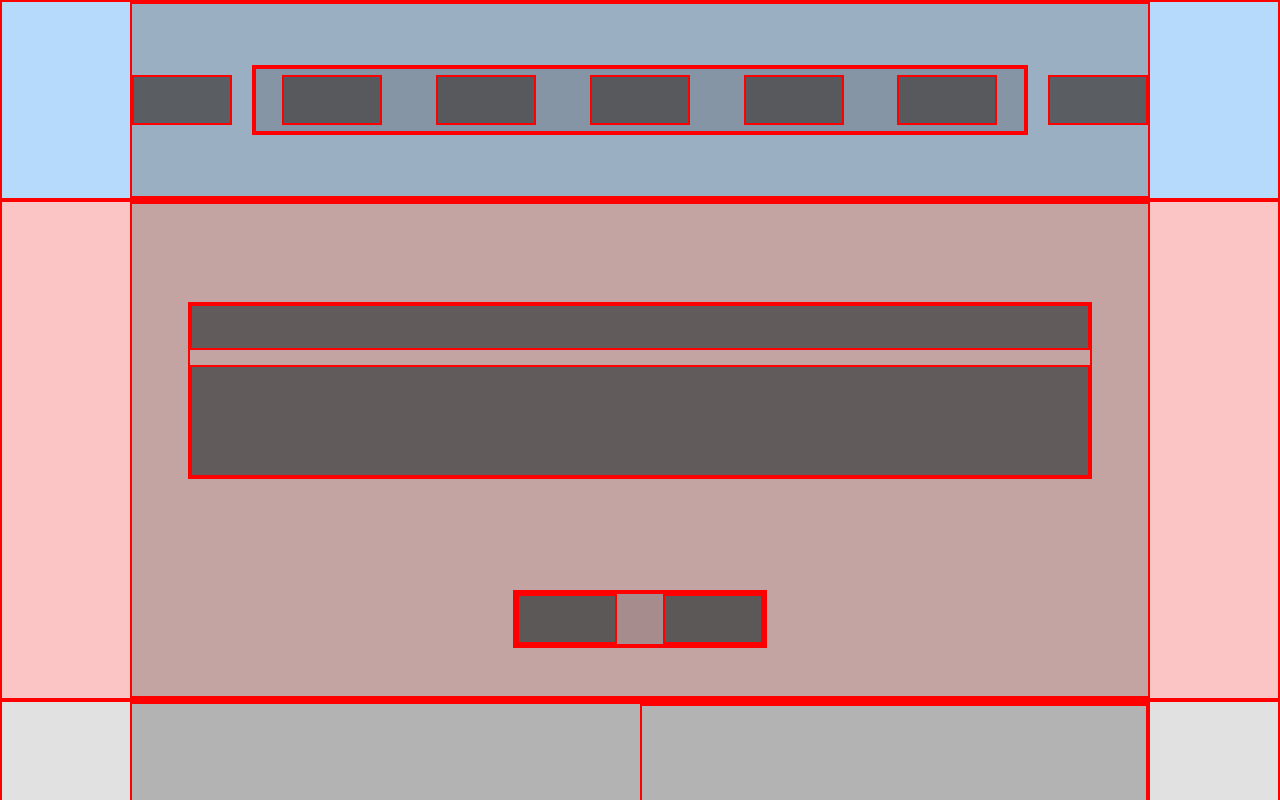
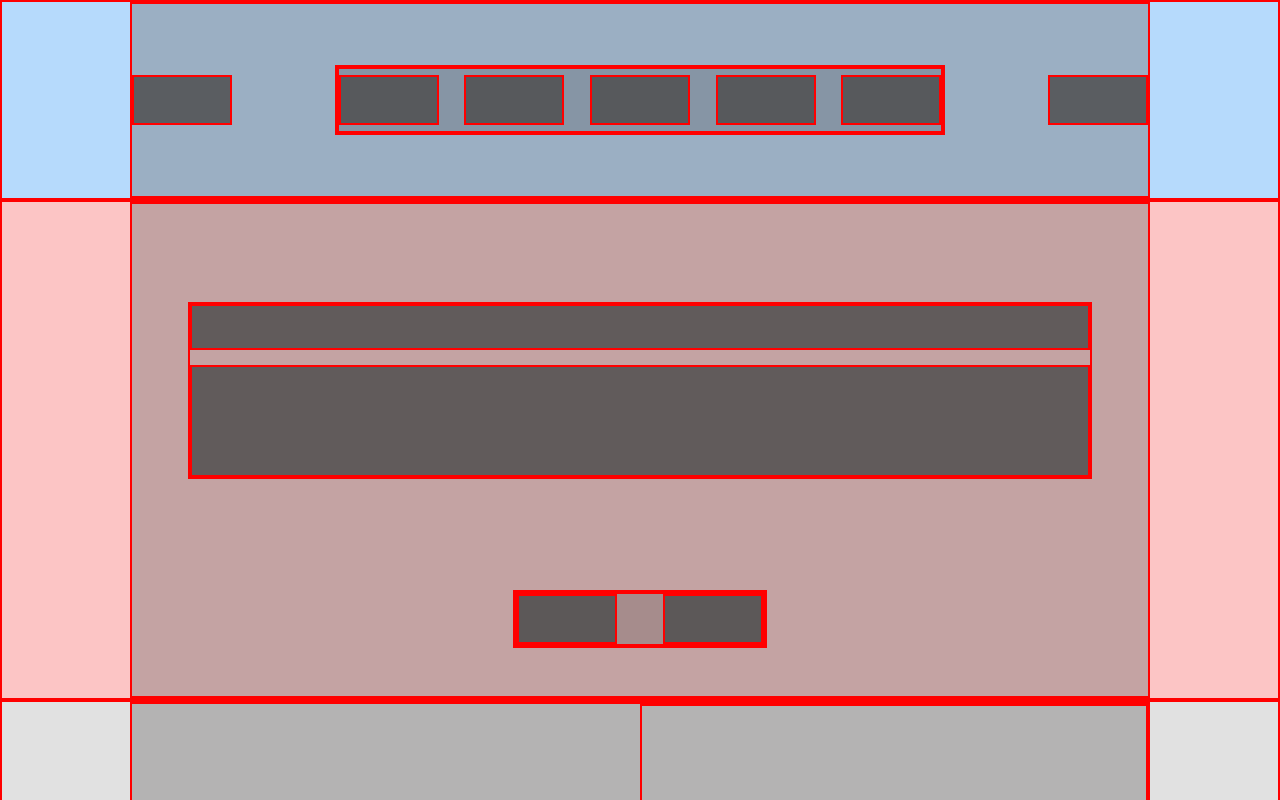
Before and after one commit to danilopiccinni/htmlcss-struttura-discord, a plain HTML site: page index.html in a window 1280 px wide. Shown: the top 800 px of the page. Drawn offline with Linux system fonts and the light colour scheme.

Commit message:
fix:spaziatura e dimensione dei link

```diff
--- a/css/style.css
+++ b/css/style.css
@@ -31,7 +31,7 @@ div.cont-nav{
 }
 
 div.links {
-    width: 80%;
+    width: 60%;
 
                      /* debug */
                         height: 70px;
@@ -43,7 +43,7 @@ ul.links{
     display: flex;
     flex-direction: row;
     align-items: center;
-    justify-content: space-around;
+    justify-content: space-between;
     flex-wrap: wrap;
 
     width: 100%;
```
